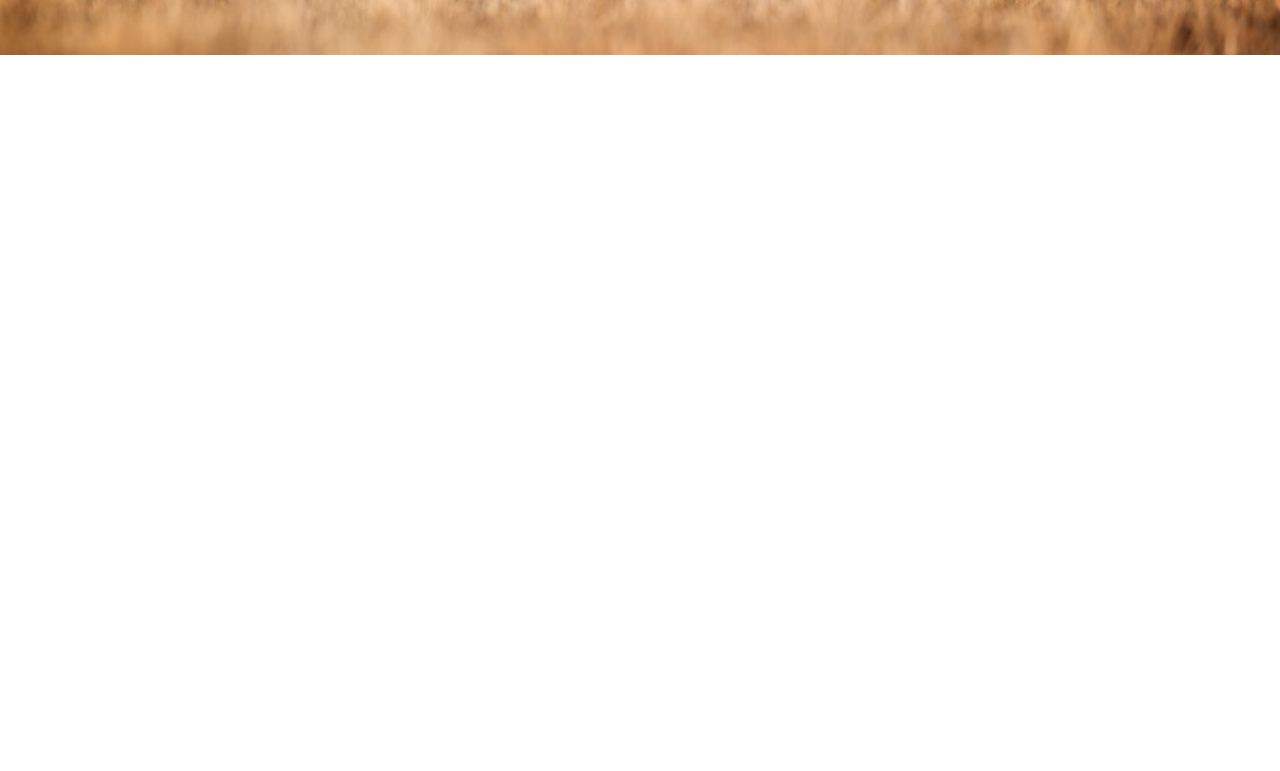
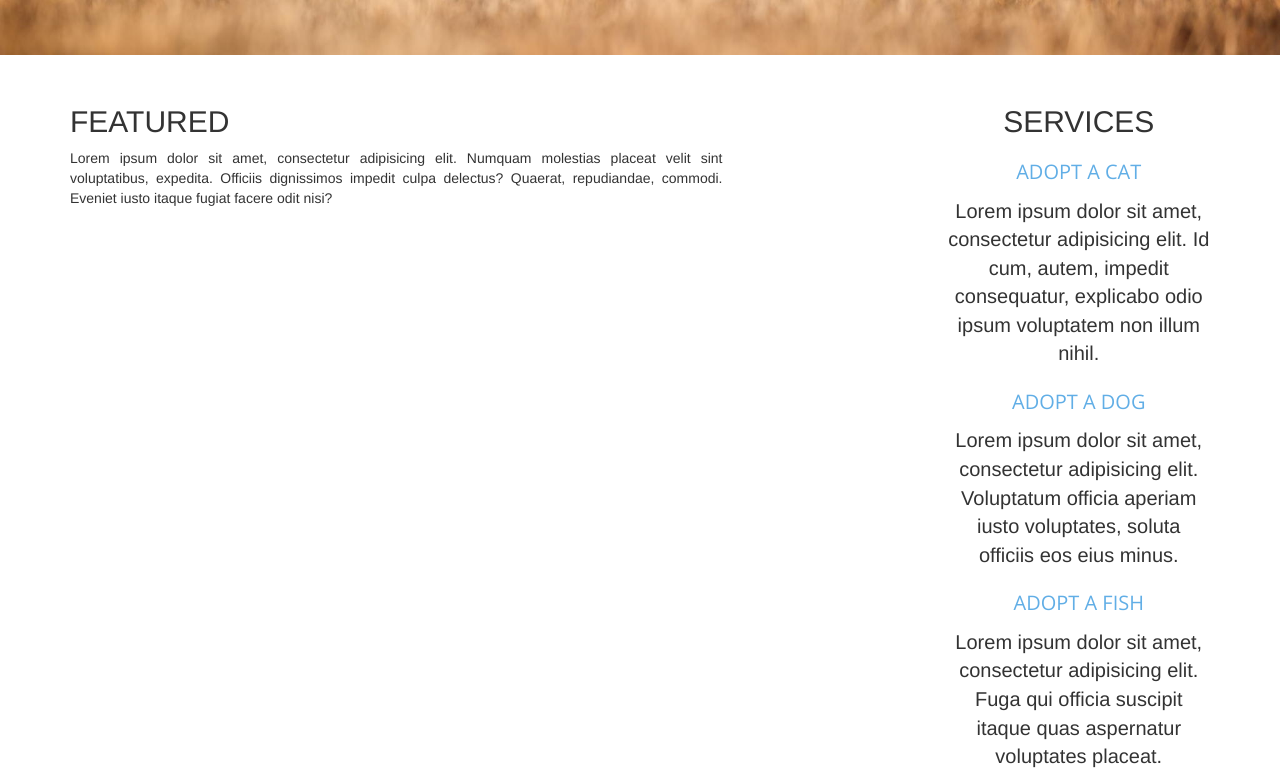
Before and after one commit to Joshuadlc/pet-store, a plain HTML site: page index.html in a window 1280 px wide. Shown: the part 466-1237 px from the top of the page. Before the commit the page ends 800 px from the top, so only its background shows below. Drawn offline with nearby package versions, Linux system fonts and the light colour scheme.

Commit message:
updated content section

```diff
--- a/index.html
+++ b/index.html
@@ -31,5 +31,28 @@
 	</div>
 	<!-- END OF JUMBOTRON -->
 
+	<section id="content" class="container">
+		<div class="row">
+			<div class="col-sm-7 text-justify featured">
+			<h2 class="text-uppercase">featured</h2>
+			<p>Lorem ipsum dolor sit amet, consectetur adipisicing elit. Numquam molestias placeat velit sint voluptatibus, expedita. Officiis dignissimos impedit culpa delectus? Quaerat, repudiandae, commodi. Eveniet iusto itaque fugiat facere odit nisi?</p>
+			</div> <!-- END OF FEATURED SECTION -->
+			<div class="col-sm-3 col-sm-offset-2">
+				<h2 class="text-center text-uppercase">services</h2>
+				<ul class="nav nav-pills pull-right nav-stacked text-center">
+					<li><a class="text-uppercase" href="">adopt a cat</a>
+						<p>Lorem ipsum dolor sit amet, consectetur adipisicing elit. Id cum, autem, impedit consequatur, explicabo odio ipsum voluptatem non illum nihil.</p>
+					</li>
+					<li><a class="text-uppercase" href="">adopt a dog</a>
+						<p>Lorem ipsum dolor sit amet, consectetur adipisicing elit. Voluptatum officia aperiam iusto voluptates, soluta officiis eos eius minus.</p>
+					</li>
+					<li><a class="text-uppercase" href="">adopt a fish</a>
+						Lorem ipsum dolor sit amet, consectetur adipisicing elit. Fuga qui officia suscipit itaque quas aspernatur voluptates placeat.
+					</li>
+				</ul>
+			</div>
+		</div> <!-- END OF ROW -->
+	</section> <!-- END OF CONTENT CONTAINER -->
+
 </body>
 </html>
```
